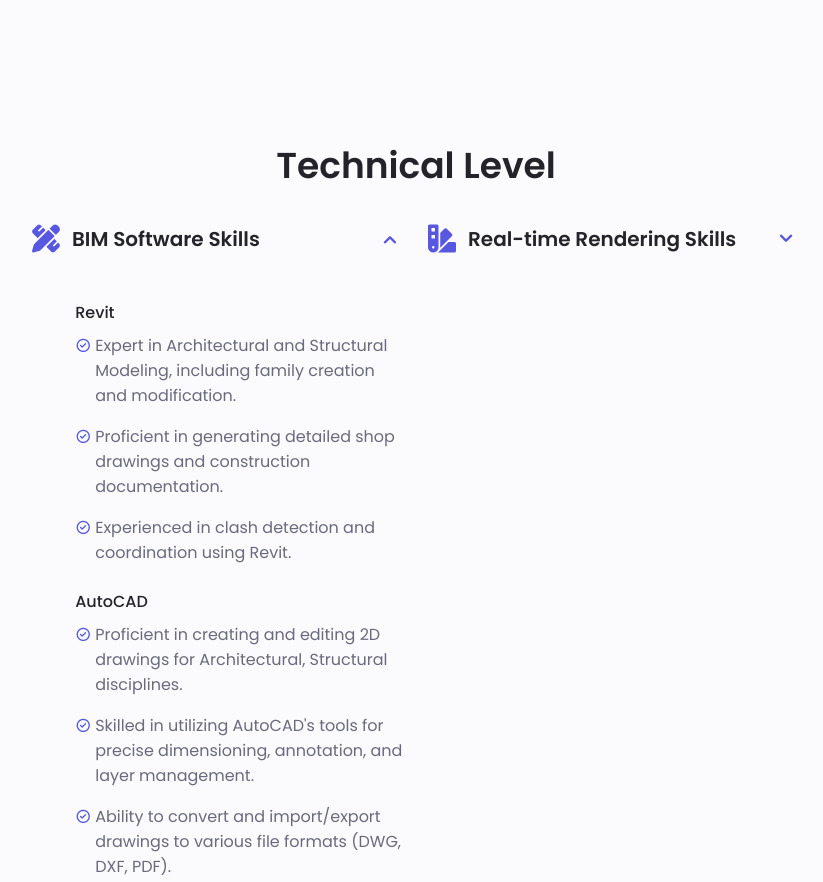
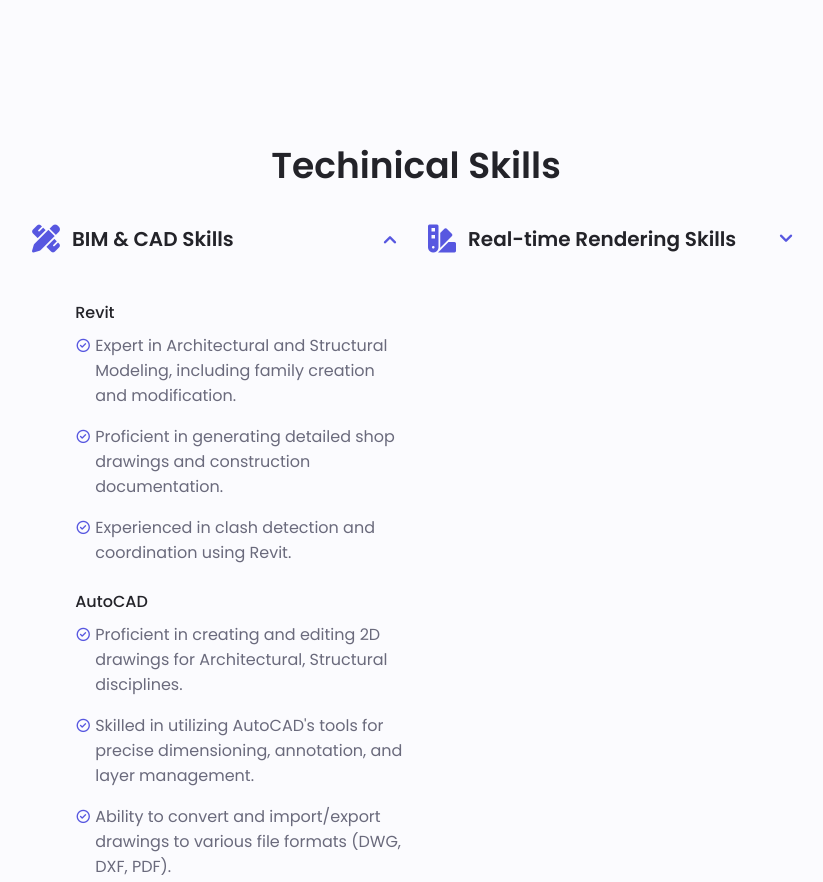
Before and after one commit to ntpnhi1604/portfolio, a plain HTML site: page index.html in a window 1280 px wide. Shown: the part 1380-2262 px from the top of the page, without its empty margins (224-1047 px from the left). Drawn offline with nearby package versions, Linux system fonts and the light colour scheme.

Commit message:
Add files via upload

```diff
--- a/index.html
+++ b/index.html
@@ -185,8 +185,8 @@
       <!--===================== SKILLS =====================-->
 
       <section class="skills section" id="skills">
-        <h2 class="section__title">Technical Level</h2>
-        <!--<span class="section__subtitle">My technical level</span>-->
+        <h2 class="section__title">Techinical Skills</h2>
+        <!--<span class="section__subtitle">My Techinical Skills</span>-->
         <br />
 
         <div class="skills__container container grid">
@@ -197,7 +197,7 @@
                 <i class="fas fa-pencil-ruler skills__icon"></i>
 
                 <div>
-                  <h1 class="skills__title">BIM Software Skills</h1>
+                  <h1 class="skills__title">BIM & CAD Skills</h1>
                 </div>
 
                 <i class="uil uil-angle-down skills__arrow"></i>
@@ -679,7 +679,7 @@
                 <p class="portfolio__description">
                 - It was awarded a mark of 8.7 (out of 10), which was the highest distinction conferred that semester.
                 <br/> - Including the main parts from modeling to calculation: Architecture, Foundation, Structure, and Construction method phasing.
-                <br/>Software: Revit, AutoCad, Etabs, SAP2000.
+                <br/>Software: Revit, AutoCad, Etabs, SAFE, SAP2000.
                 </p>
               </div>
             </div>
```
Also changed, not shown: 1 other file.
